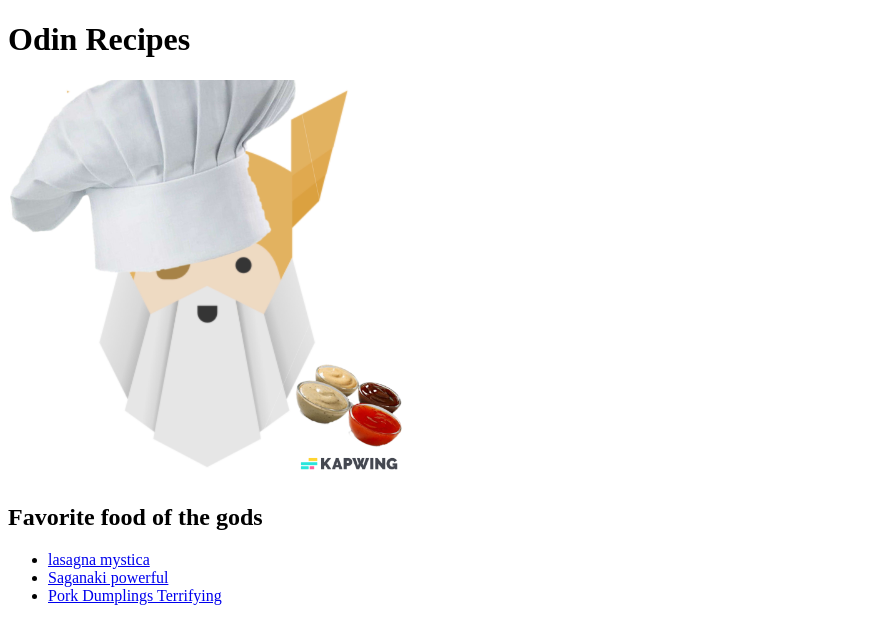
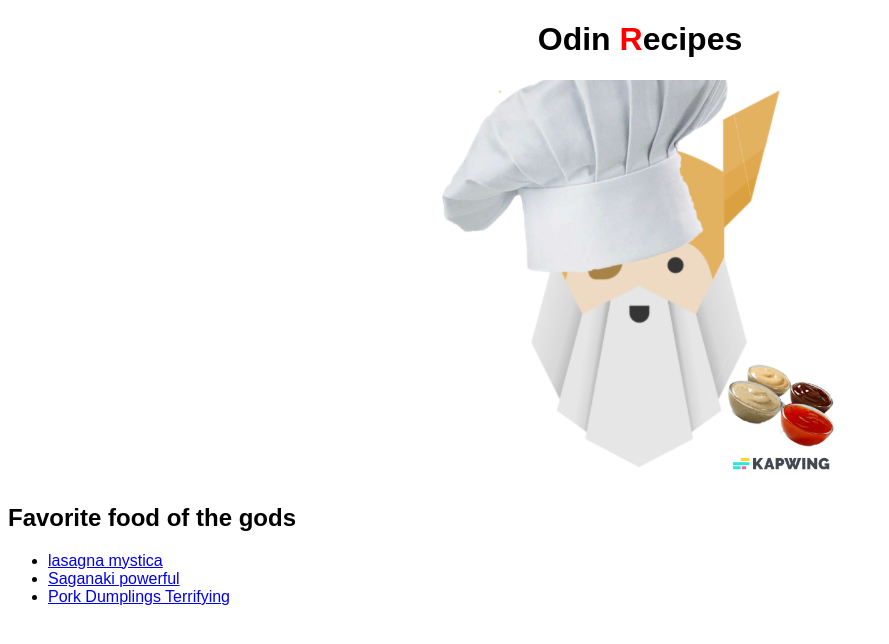
Before and after one commit to oDevMarcos/odin-recipes, a plain HTML site: page index.html in a window 1280 px wide. Shown: the whole page, without its empty margins (0-889 px from the left). Drawn offline with Linux system fonts and the light colour scheme.

Commit message:
add: center h1 and image index.html

```diff
--- a/index.html
+++ b/index.html
@@ -3,15 +3,23 @@
   <head>
     <meta charset="utf-8" />
     <title>Odin Recipes</title>
+    <link rel="stylesheet" href="styles.css" />
+    <style>
+      span {
+        color: red;
+      }
+    </style>
   </head>
   <body>
-    <h1>Odin Recipes</h1>
+    <h1 class="principal-header">Odin <span>R</span>ecipes</h1>
+    <p class="image-default">
       <img
         src="images/odin-recipes-image.jpeg"
         alt="Image of the odin project logo, edited with cooking utensils"
         width="400"
         height="400"
       />
+    </p>
   </body>
 
   <h2>Favorite food of the gods</h2>
```
Lines whose indentation alone changed are shown as unchanged.
